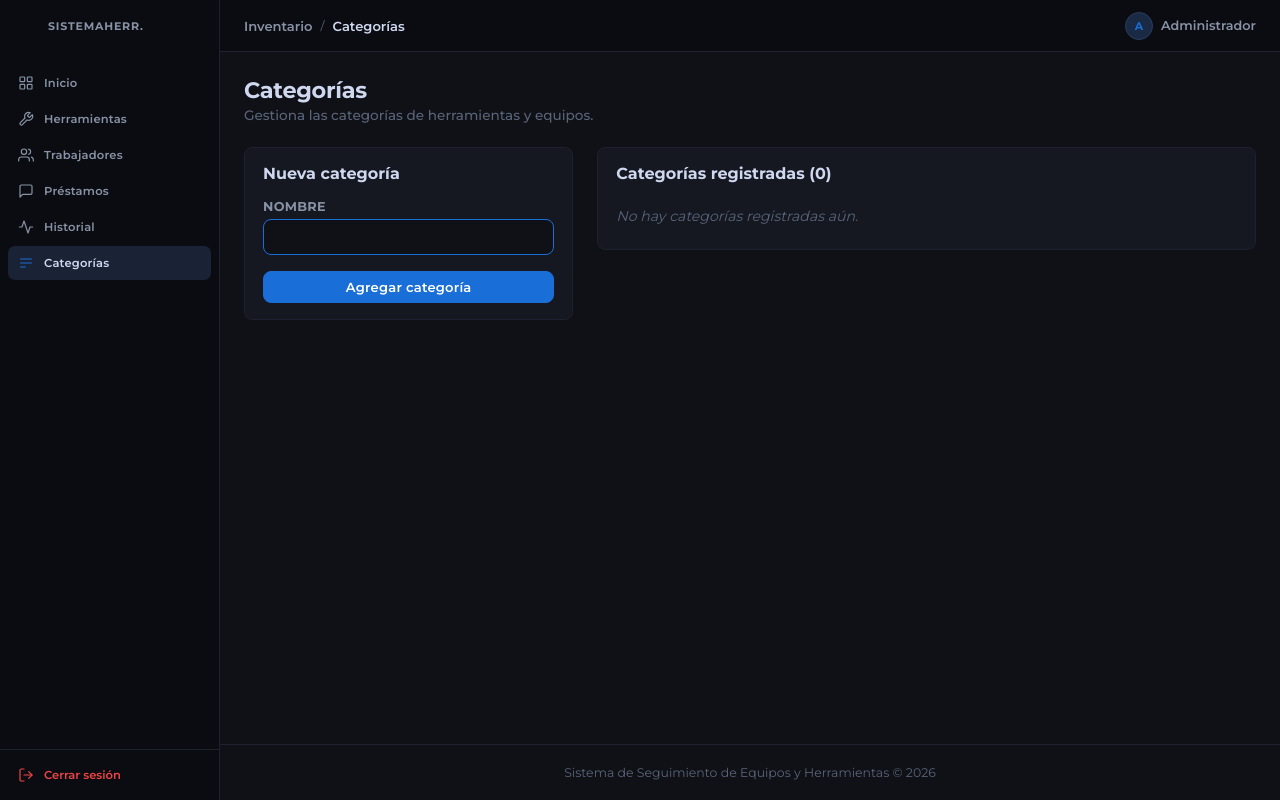
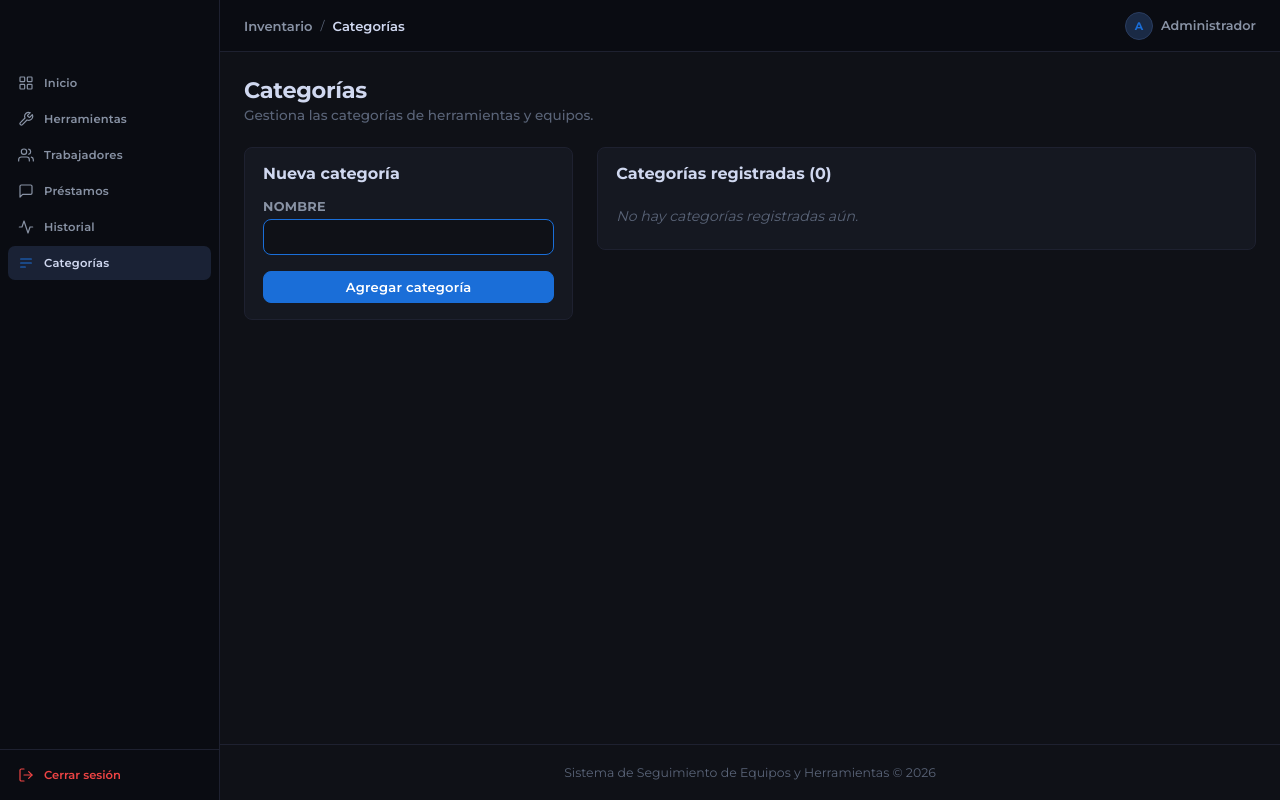
Before and after one commit to ch-devx/sistema-herramientas, a PHP site: page /modules/categorias/index.php in a window 1280 px wide. Run offline with PHP 8.4, Linux system fonts and the light colour scheme; a user stored in the database is signed in; data that the repository does not hold is empty.

Commit message:
feat(header.php): remove brand name from sidebar

```diff
--- a/includes/header.php
+++ b/includes/header.php
@@ -16,7 +16,6 @@
         <button class="hamburger" id="hbg" onclick="toggleSidebar()" aria-label="Menú">
             <span></span><span></span><span></span>
         </button>
-        <span class="sb-brand">SistemaHerr.</span>
     </div>
     <nav class="sb-links">
         <a href="/sistema-herramientas/dashboard.php" class="sb-link <?= basename($_SERVER['PHP_SELF']) === 'dashboard.php' ? 'active' : '' ?>">
```
